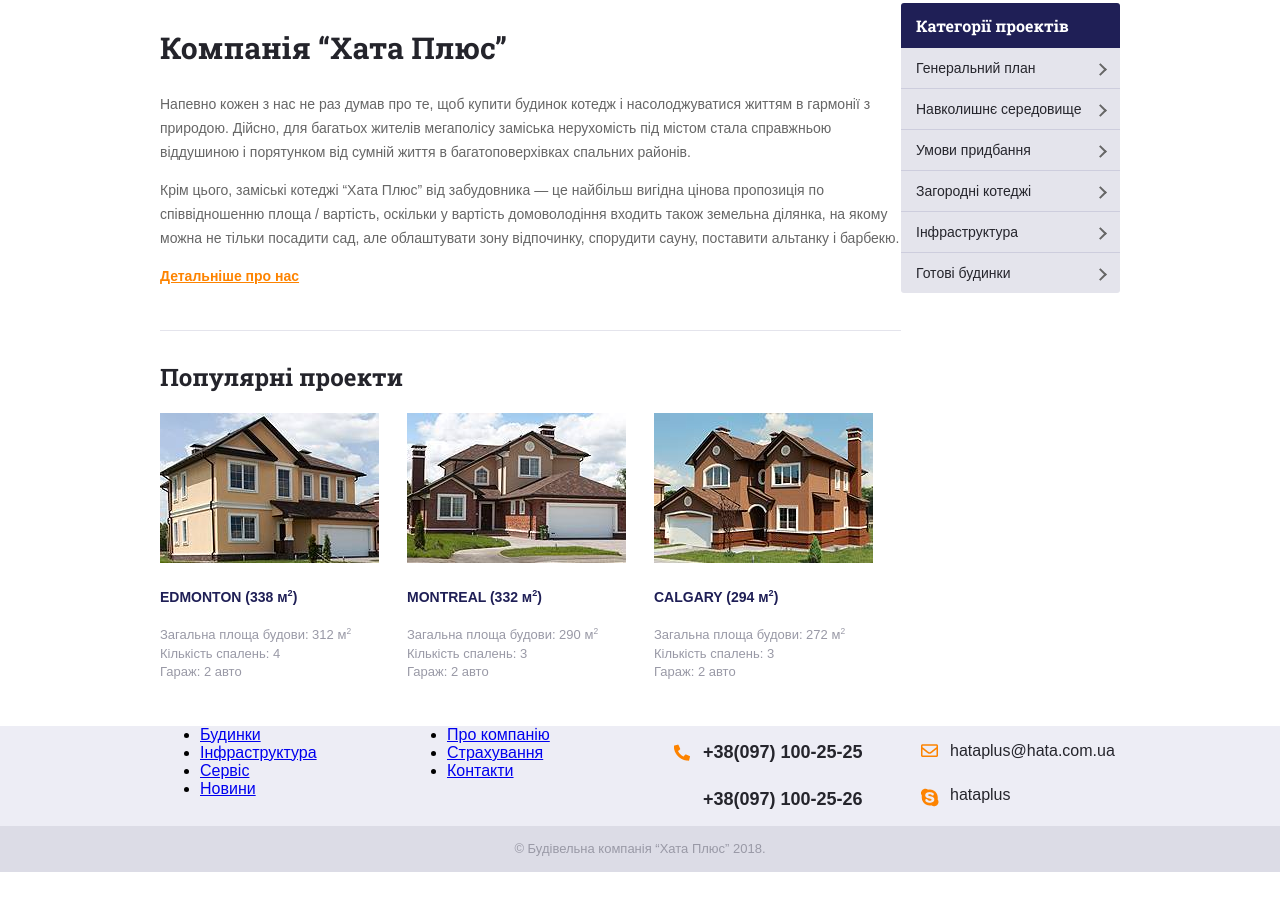
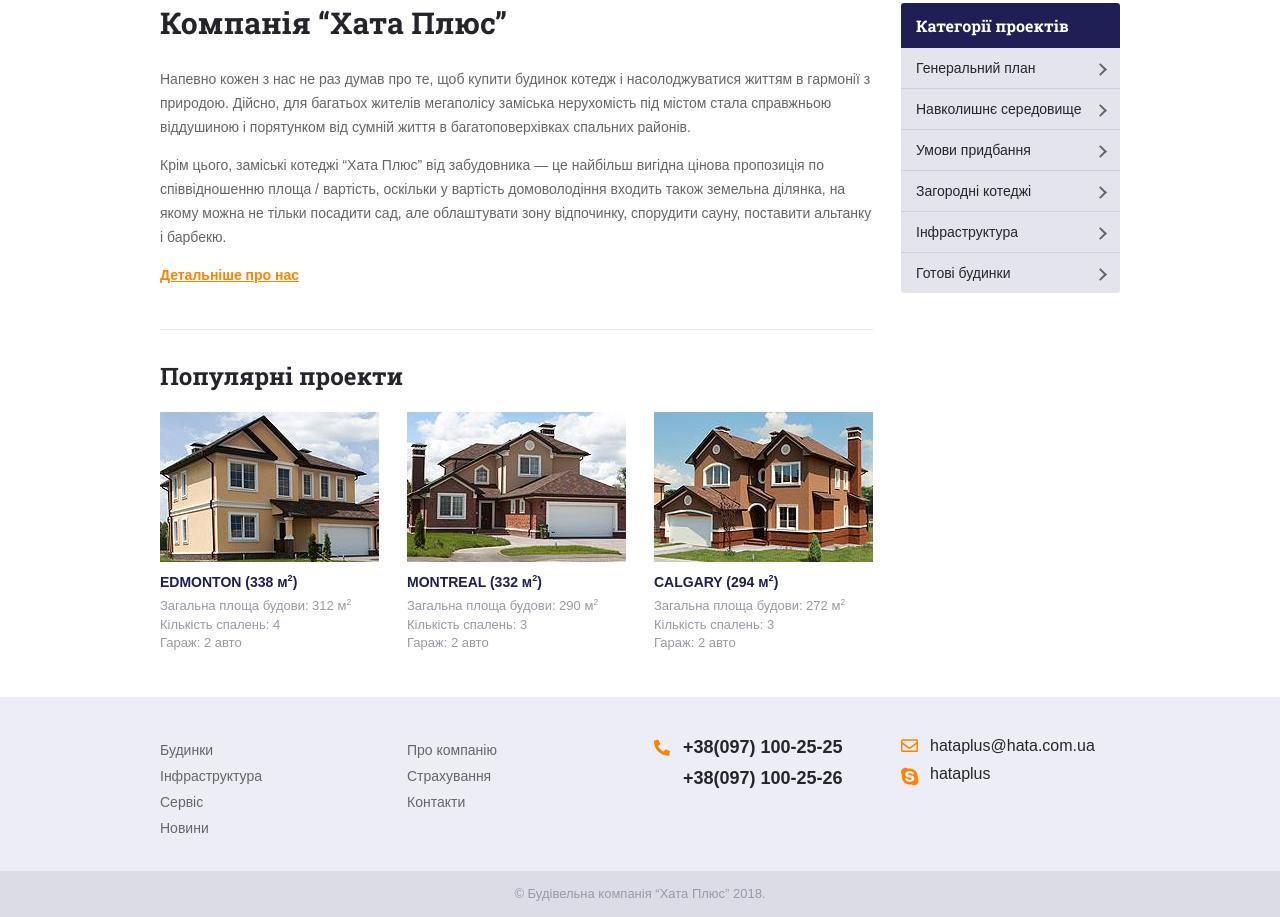
Before and after one commit to drDramen/hata-plus, a plain HTML site: page index1.html in a window 1280 px wide. Shown: the part 432-1349 px from the top of the page. Before the commit the page ends 1304 px from the top, so only its background shows below. Drawn offline with Linux system fonts and the light colour scheme.

Commit message:
footer done

```diff
--- a/css/main.css
+++ b/css/main.css
@@ -258,11 +258,16 @@ a.in:hover {
     align-items: flex-start;
 }
 
+.content {
+    margin-right: 28px;
+}
+
 .main-text {
     padding-bottom: 20px;
 }
 
 .main-text h1 {
+    margin-top: 0;
     color: #24242b;
     font: 700 30px 'Roboto Slab';
 }
@@ -288,6 +293,7 @@ a.in:hover {
 }
 
 .popular-projects h3 {
+    margin: 0;
     font-size: 14px;
     line-height: 24px;
     color: #1f1f56;
@@ -430,3 +436,37 @@ a.in:hover {
     color: #9999a6;
     text-align: center;
 }
+
+.footer-menu {
+    padding-left: 0;
+    list-style: none;
+
+}
+
+.footer-menu a {
+    display: block;
+    font-size: 14px;
+    line-height: 26px;
+    color: #666;
+    text-decoration: none;
+}
+
+.footer-menu li:hover a {
+    color: #fd8300;
+    text-decoration: underline;
+}
+
+
+.footer-contacts {
+    padding-top: 40px;
+    padding-bottom: 30px;
+}
+
+.footer-navigation p {
+    margin: 0;
+}
+
+.footer-navigation .phones,
+.footer-navigation .messengers {
+    padding-left: 29px;
+}
--- a/index1.html
+++ b/index1.html
@@ -154,7 +154,7 @@
         </main>
         <footer>
             <div class="footer-navigation">
-                <div class="wrapper">
+                <div class="wrapper footer-contacts">
                     <div class="row">
                         <ul class="col footer-menu">
                             <li>
```
